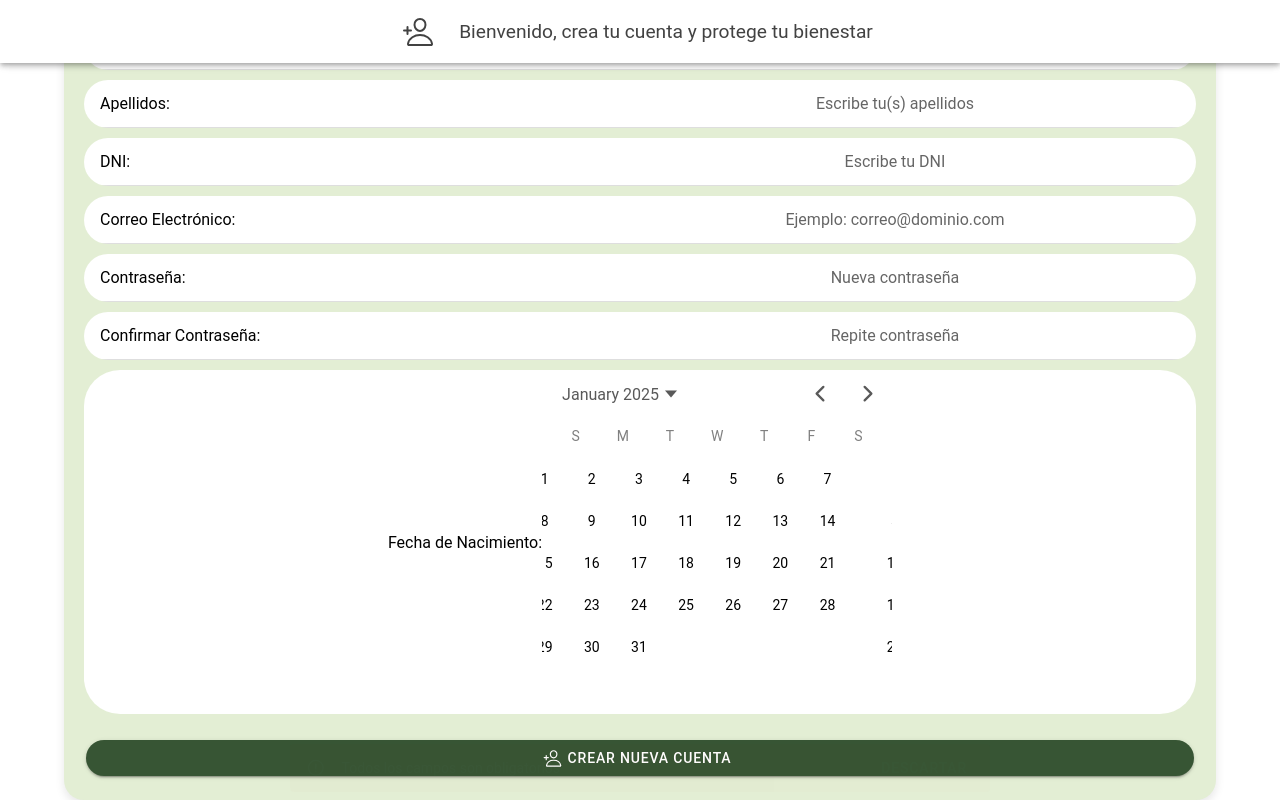
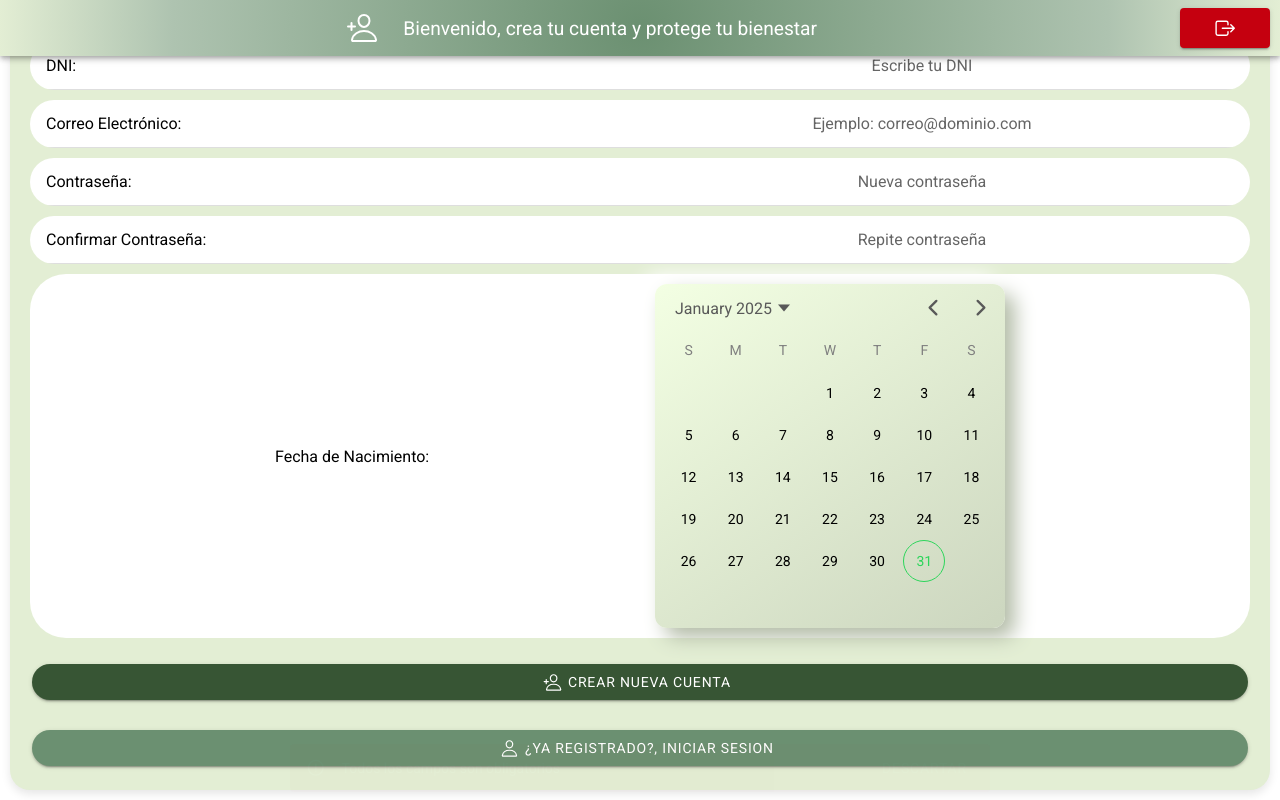
Before and after one commit to carlgar512/EasyFarma, a React (Vite) app: page /register in a window 1280 px wide. Both pictures are taken after a click on the element "CREAR NUEVA CUENTA". Built offline with nearby package versions, Linux system fonts and the light colour scheme.

Commit message:
Continuacion de registro

```diff
--- a/src/components/User/Register.css
+++ b/src/components/User/Register.css
@@ -1,28 +1,46 @@
+  @import url('https://fonts.googleapis.com/css2?family=Roboto:wght@300;400;700&display=swap');
 
   :root {
-    --ion-color-customDark: #375534; /* Color personalizado */
+    --ion-color-customDark: #375534;
+    /* Color personalizado */
     --ion-color-customHardDark: #0f2a1d;
     --ion-color-customMedium: #6b9071;
     --ion-color-customLight: #AEC3B0;
     --ion-color-customUltraLight: #E3EED4;
+    --font-primary: 'Roboto', sans-serif;
   }
 
-.topBar{
-   display : flex;
+  .top-BarBackground {
+    --background: radial-gradient(circle, var(--ion-color-customMedium) 0%, var(--ion-color-customLight) 73%, var(--ion-color-customUltraLight) 100%);
+    --width: 100%;
+  }
+
+  .topBar {
+    display: flex;
     justify-content: center;
     align-items: center;
     gap: 10px;
     width: 100%;
-   margin: 5px;
+    color: white;
+    font-family: var(--font-primary);
   }
-.title {
-
-    font-size: 1rem; /* Reduce el tamaño del título */
-    white-space: nowrap; /* Evita que el texto se parta en varias líneas */
-    overflow: hidden; /* Oculta el exceso de texto si es necesario */
-    text-overflow: ellipsis; /* Muestra "..." si el texto se corta */
+  .left-content {
+    display: flex;
+    justify-content: center;
+    align-items: center;
+    gap: 10px;
+    flex-grow: 1; /* Esto hace que ocupe el espacio central */
+    margin-left: 10px;
+  }
+  .leaveButton{
+    width: 7%;
+    margin-right: 10px;
   }
 
+  .title {
+    font-size: 1rem;
+
+  }
 
   .content {
     display: flex;
@@ -39,20 +57,21 @@
     align-items: center;
   }
 
-  .form-card{
+  .form-card {
     display: flex;
     flex-direction: column;
     gap: 10px;
-    width: 90%;
+    width: 99%;
     height: 100%;
     background: var(--ion-color-customUltraLight);
     padding: 20px;
+    margin: 10px;
     border-radius: 20px;
     box-shadow: 0 4px 10px rgba(0, 0, 0, 0.1);
     text-align: center;
   }
 
-  .form-item{
+  .form-item {
     display: flex;
     justify-content: center;
     align-items: center;
@@ -60,10 +79,12 @@
     gap: 100px;
     border-radius: 36px;
   }
-.form-label{
-    display:flex;
+
+  .form-label {
+    display: flex;
     width: 100%;
     text-align: center;
+    font-family: var(--font-primary);
   }
 
   .title {
@@ -78,15 +99,43 @@
     --color: white;
     border-radius: 36px;
   }
+  .custom-button2 {
+    --background: var(--ion-color-customMedium);
+    --color: white;
+    border-radius: 36px;
+  }
 
-.form-FechaNac{
+  .form-FechaNac {
     width: 100%;
     display: flex;
     justify-content: center;
     align-items: center;
+    gap: 20px;
     background-color: white;
     border-radius: 36px;
+    padding: 10px;
   }
-.calendar{
-    border: #0f2a1d;
+
+  .form-labelNac {
+    display: flex;
+    max-width: 30%;
+    flex-grow: 1;
+    text-align: center;
   }
+
+  /* Contenedor del calendario */
+  .calendar-wrapper {
+    max-height: 80%;
+    display: flex;
+    justify-content: center;
+    align-items: center;
+
+  }
+  ion-datetime {
+  --background:var(--ion-color-customUltraLight);
+  --background-rgb: var(--ion-color-customUltraLight);
+  border-radius: 12px;
+    background: linear-gradient(145deg, #f3ffe3, #ccd6bf);
+    box-shadow: 10px 10px 20px #b3bca7,
+      -10px -10px 20px #ffffff;
+}
--- a/src/components/User/Register.tsx
+++ b/src/components/User/Register.tsx
@@ -1,21 +1,18 @@
-import { useState } from "react";
+import { useRef, useState } from "react";
 import {
   IonButton,
   IonContent,
   IonHeader,
   IonInput,
   IonItem,
-  IonLabel,
   IonPage,
-  IonTitle,
   IonToolbar,
   IonToast,
   IonIcon,
-  IonItemDivider,
   IonDatetime,
 } from "@ionic/react";
 import "./Register.css"; // Importa el archivo CSS
-import { alertCircleOutline, personAddOutline } from 'ionicons/icons';
+import { alertCircleOutline, checkmarkOutline, exitOutline, personAddOutline, personOutline, settingsSharp } from 'ionicons/icons';
 
 const Register: React.FC = () => {
   const [form, setForm] = useState({
@@ -25,41 +22,67 @@ const Register: React.FC = () => {
     email: "",
     password: "",
     confirmPassword: "",
+    dateNac: ""
   });
 
   const [showToast, setShowToast] = useState(false);
   const [toastMessage, setToastMessage] = useState("");
+  const [isSuccessToast, setIsSuccessToast] = useState(false); // Nuevo estado
 
 
   const handleChange = (e: any) => {
     setForm({ ...form, [e.target.name]: e.target.value });
   };
 
+
+  // Manejar el cambio de fecha
+  const handleChangeDate = (e: any) => {
+    const selectedDate = e.detail.value; // Obtiene la fecha seleccionada
+    if (selectedDate) {
+      const formattedDate = selectedDate.split("T")[0]; // Convierte en formato 'YYYY-MM-DD'
+      setForm({ ...form, dateNac: formattedDate }); // Actualiza el estado con la fecha seleccionada
+    }
+  };
+
+
+
   const handleSubmit = () => {
-    if (!form.name || !form.lastName || !form.dni || !form.email || !form.password || !form.confirmPassword) {
+    if (!form.name || !form.lastName || !form.dni || !form.email || !form.password || !form.confirmPassword || !form.dateNac) {
+      console.log(form);
       setToastMessage("Todos los campos son obligatorios");
+      setIsSuccessToast(false);
       setShowToast(true);
       return;
     }
 
     if (form.password !== form.confirmPassword) {
       setToastMessage("Las contraseñas no coinciden");
+      setIsSuccessToast(false);
       setShowToast(true);
       return;
     }
 
     console.log("Registrando usuario:", form);
     setToastMessage("Registro exitoso");
+    setIsSuccessToast(true);
     setShowToast(true);
   };
+
+
 
   return (
     <IonPage>
       <IonHeader>
-        <IonToolbar>
+        <IonToolbar className="top-BarBackground">
           <div className="topBar">
-            <IonIcon icon={personAddOutline} size="large" color="#0f2a1d"></IonIcon>
-            <span className="title">Bienvenido, crea tu cuenta y protege tu bienestar</span>
+            <div className="left-content">
+              <IonIcon icon={personAddOutline} size="large" color="#0f2a1d"></IonIcon>
+              <span className="title">Bienvenido, crea tu cuenta y protege tu bienestar</span>
+            </div>
+            <IonButton color="danger" className="leaveButton">
+              <IonIcon slot="icon-only" ios={exitOutline}></IonIcon>
+            </IonButton>
+
           </div>
         </IonToolbar>
       </IonHeader>
@@ -144,9 +167,23 @@ const Register: React.FC = () => {
 
             <div className="form-FechaNac">
               <label className="form-labelNac">Fecha de Nacimiento:</label>
-              <IonDatetime size="fixed" presentation="date" color={"success"}>    </IonDatetime>
+
+
+              <div className="calendar-wrapper">
+                <IonDatetime
+                  size="fixed"
+                  name="dateNac"
+                  presentation="date"
+                  color={"success"}
+                  value={form.dateNac}
+                  onIonChange={handleChangeDate}
+
+
+                >
+                </IonDatetime>
+              </div>
+
             </div>
-
 
             <IonButton
               expand="block"
@@ -159,9 +196,20 @@ const Register: React.FC = () => {
               Crear nueva cuenta
             </IonButton>
 
+            <IonButton
+              expand="block"
+              shape="round"
+              size="default"
+              className="ion-margin-top custom-button2"
+            >
+              <IonIcon icon={personOutline} slot="start"></IonIcon>
+              ¿Ya registrado?, Iniciar sesion
+            </IonButton>
+
+
             <IonToast
-              icon={alertCircleOutline}
-              color="danger"
+              icon={isSuccessToast ? checkmarkOutline : alertCircleOutline} // Cambia icono dinámicamente
+              color={isSuccessToast ? "success" : "danger"} // Cambia color dinámicamente
               isOpen={showToast}
               onDidDismiss={() => setShowToast(false)}
               message={toastMessage}
```
Lines whose indentation alone changed are shown as unchanged.
